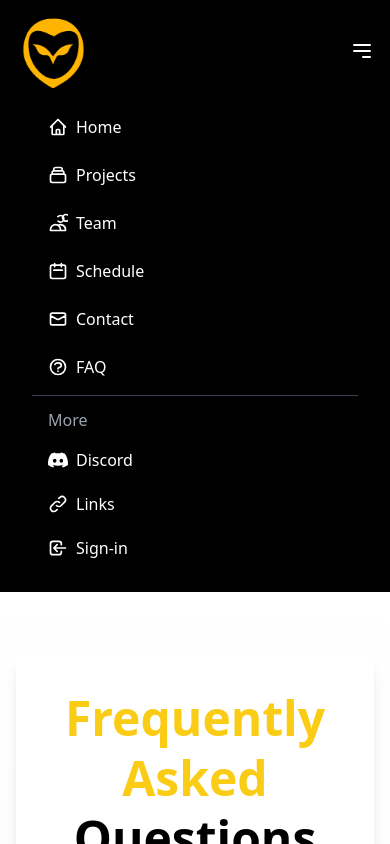
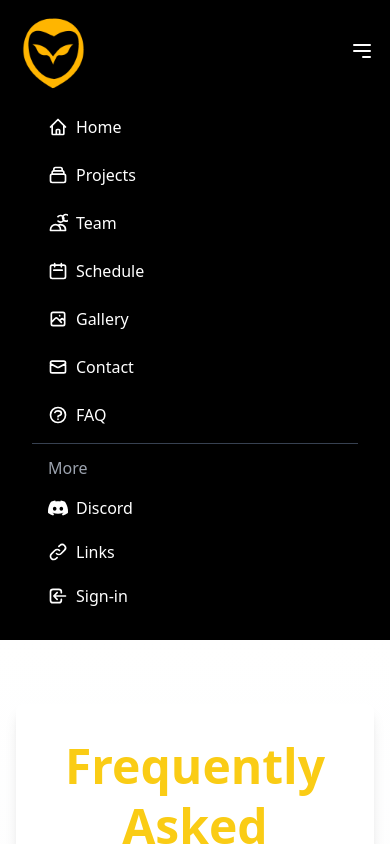
Before and after one commit to cpp-soc/static-site, a Next.js app in the folder student-soc/: page /faq in a window 390 px wide. Both pictures are taken after a click on the button 362 px from the left and 50 px from the top of the page. Shown: the top 844 px of the page. Built offline with nearby package versions, Linux system fonts and the light colour scheme.

Commit message:
Added for Mobile Navbar

```diff
--- a/student-soc/src/components/Navbar.tsx
+++ b/student-soc/src/components/Navbar.tsx
@@ -168,6 +168,12 @@ const Navbar: React.FC = () => {
             </svg>
             <span>Schedule</span>
           </Link>
+          <Link href="/gallery" className="text-white hover:bg-gray-700 px-4 py-2 rounded-lg transition duration-300 font-medium flex items-center space-x-2">
+            <svg className="w-5 h-5" fill="none" stroke="currentColor" viewBox="0 0 24 24" xmlns="http://www.w3.org/2000/svg">
+              <path strokeLinecap="round" strokeLinejoin="round" strokeWidth="2" d="M4 16l4.586-4.586a2 2 0 012.828 0L16 16m-2-2l1.586-1.586a2 2 0 012.828 0L20 14m-6-6h.01M6 20h12a2 2 0 002-2V6a2 2 0 00-2-2H6a2 2 0 00-2 2v12a2 2 0 002 2z"></path>
+            </svg>
+            <span>Gallery</span>
+          </Link>
           <Link href="/contact" className="text-white hover:bg-gray-700 px-4 py-2 rounded-lg transition duration-300 font-medium flex items-center space-x-2">
             <svg className="w-5 h-5" fill="none" stroke="currentColor" viewBox="0 0 24 24" xmlns="http://www.w3.org/2000/svg">
               <path strokeLinecap="round" strokeLinejoin="round" strokeWidth="2" d="M3 8l7.89 4.26a2 2 0 002.22 0L21 8M5 19h14a2 2 0 002-2V7a2 2 0 00-2-2H5a2 2 0 00-2 2v10a2 2 0 002 2z"></path>
```
